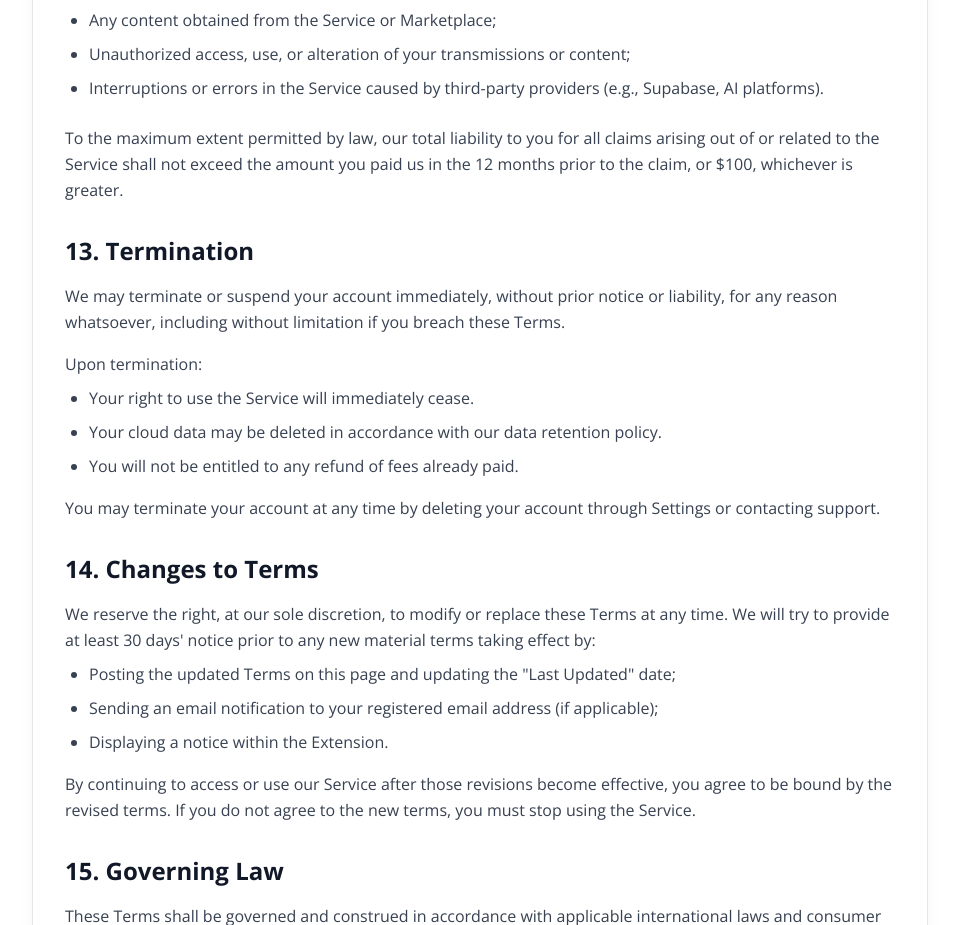
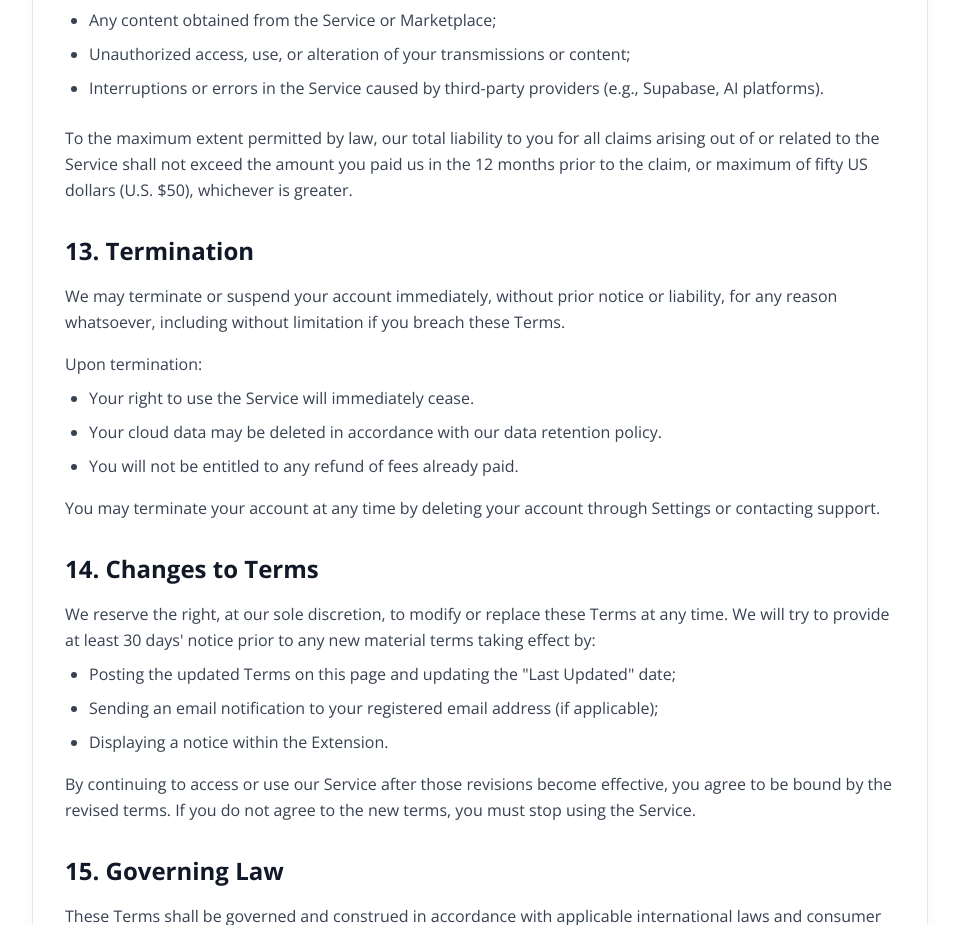
Before and after one commit to roeymit84/ai-chatworks-website, a Next.js app: page /terms in a window 1280 px wide. Shown: the part 5080-6005 px from the top of the page, without its empty margins (160-1119 px from the left). Built offline with nearby package versions, Linux system fonts and the light colour scheme.

Commit message:
Update liability clause to maximum of $50

```diff
--- a/app/terms/page.jsx
+++ b/app/terms/page.jsx
@@ -168,7 +168,7 @@ export default function TermsPage() {
                 <li>Unauthorized access, use, or alteration of your transmissions or content;</li>
                 <li>Interruptions or errors in the Service caused by third-party providers (e.g., Supabase, AI platforms).</li>
               </ul>
-              <p>To the maximum extent permitted by law, our total liability to you for all claims arising out of or related to the Service shall not exceed the amount you paid us in the 12 months prior to the claim, or $100, whichever is greater.</p>
+              <p>To the maximum extent permitted by law, our total liability to you for all claims arising out of or related to the Service shall not exceed the amount you paid us in the 12 months prior to the claim, or maximum of fifty US dollars (U.S. $50), whichever is greater.</p>
             </section>
 
             <section>
```
